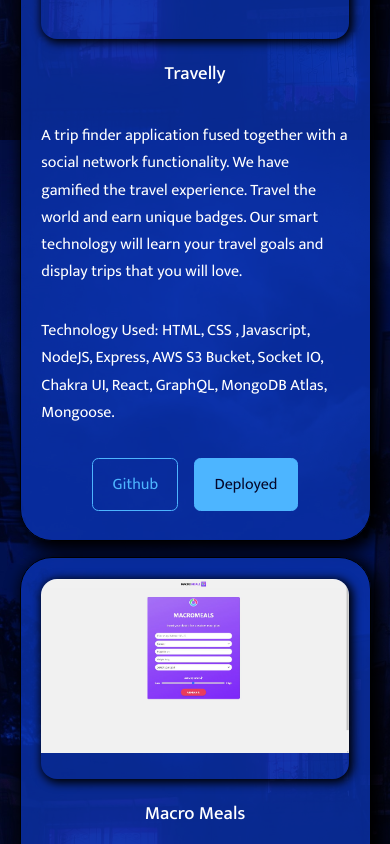
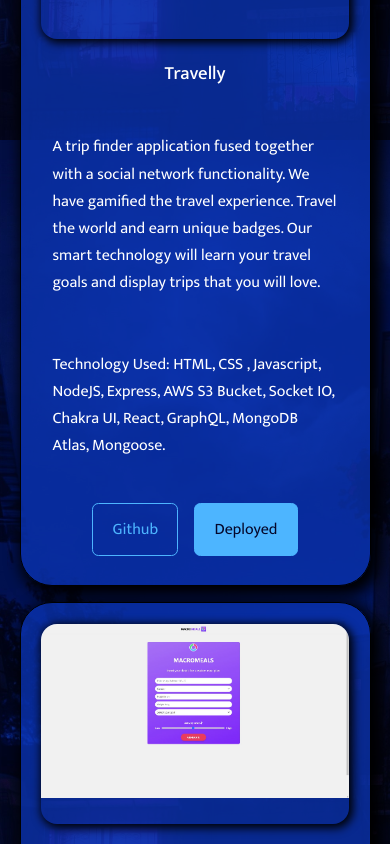
Before and after one commit to GrantRT/react-portfolio, a React (Create React App) app: page / in a window 390 px wide. Shown: the part 4080-4924 px from the top of the page. Built offline with nearby package versions, Linux system fonts and the light colour scheme.

Commit message:
adjusted porjects styling

```diff
--- a/src/components/Work/work.css
+++ b/src/components/Work/work.css
@@ -4,8 +4,9 @@
 
 .work__container {
   display: grid;
-  grid-template-columns: repeat(3, 1fr);
+  grid-template-columns: 1fr 1fr;
   gap: 2.5rem;
+  margin-bottom: 10rem;
 }
 
 .work__project {
@@ -44,6 +45,7 @@
 
 .work__project p {
   margin: 1.2rem 0 2rem;
+  padding: 0.7rem;
 }
 
 .work__project-container {
@@ -55,7 +57,7 @@
 
 @media screen and (max-width: 1024px) {
   .work__container {
-    grid-template-columns: 1fr 1fr;
+    grid-template-columns: 1fr;
     gap: 1.2rem;
   }
 }
```
